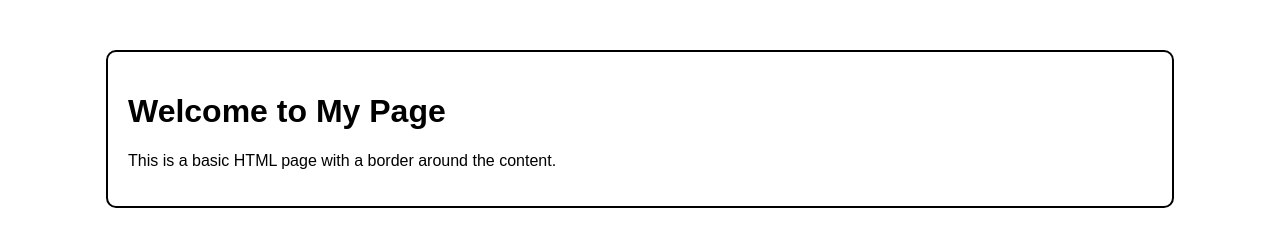
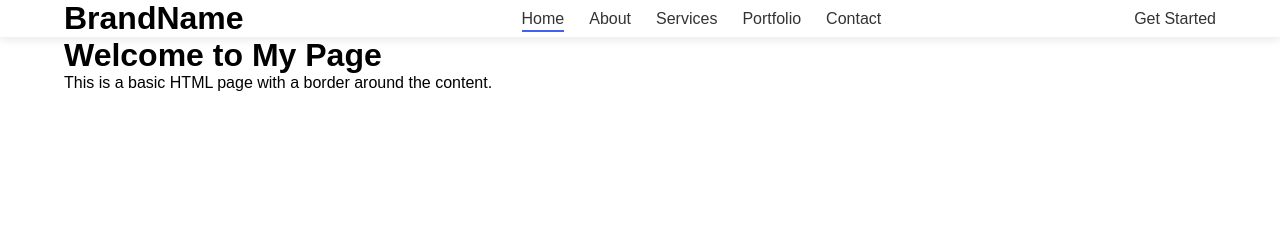
Before and after one commit to williamliu54321/gni_landing_page, a plain HTML site: page index.html in a window 1280 px wide. Drawn offline with Linux system fonts and the light colour scheme.

Commit message:
my commit

```diff
--- a/index.html
+++ b/index.html
@@ -7,6 +7,25 @@
     <link rel="stylesheet" href="style.css">
 
 </head>
+    <header>
+        <div class="container">
+            <div class="logo">
+                <h1>Brand<span>Name</span></h1>
+            </div>
+            <nav>
+                <ul>
+                    <li><a href="#" class="active">Home</a></li>
+                    <li><a href="#">About</a></li>
+                    <li><a href="#">Services</a></li>
+                    <li><a href="#">Portfolio</a></li>
+                    <li><a href="#">Contact</a></li>
+                </ul>
+            </nav>
+            <div class="cta-button">
+                <a href="#" class="btn">Get Started</a>
+            </div>
+        </div>
+    </header>
 <body>
     <div class="container">
         <h1>Welcome to My Page</h1>
--- a/style.css
+++ b/style.css
@@ -1,12 +1,84 @@
-body {
+/* Typography */
+* {
+    margin: 0;
+    padding: 0;
+    box-sizing: border-box;
+}
+
+ /* General */
+
+ body {
     font-family: Arial, sans-serif;
     margin: 0;
     padding: 0;
 }
+
+a {
+    color: #333;
+    text-decoration: none;
+}
+
+h1 {
+    font-family: Arial, sans-serif;
+    margin: 0;
+    padding: 0;
+}
+
+ul {
+    list-style: none;
+}
+
+/* Header Section */
+
+header{
+    background-color: white;
+    box-shadow: 0 2px 10px rgba(0, 0, 0, 0.1);
+    position: sticky;
+    top: 0;
+    z-index: 100;
+}
+
 .container {
-    width: 80%;
-    margin: 50px auto;
-    padding: 20px;
-    border: 2px solid black;
-    border-radius: 10px;
+    width: 90%;
+    max-width: 1200px;
+    margin: 0 auto;
 }
+
+header .container {
+    display: flex;          /* Makes children align in a row (horizontally) instead of stacking */
+    justify-content: space-between;   /* Spreads out the children evenly, pushing logo left, nav center, button right */
+    align-items: center;    /* Vertically centers the children in the container */
+}
+
+.logo {
+    /* margin-bottom removed */
+}
+
+nav ul {
+    display: flex;
+}
+ nav ul li {
+    margin-left: 25px;
+ }
+
+ nav ul li a{
+    font-weight: 500;
+    padding-bottom: 5px;
+    position: relative;
+ }
+
+ nav ul li a:after {
+    content: '';
+    position: absolute;
+    width: 0;
+    height: 2px;
+    background: #4361ee;
+    left: 0;
+    bottom: 0;
+    transition: width 0.3s ease;
+}
+
+nav ul li a:hover:after,
+nav ul li a.active:after {
+    width: 100%;
+}
```
